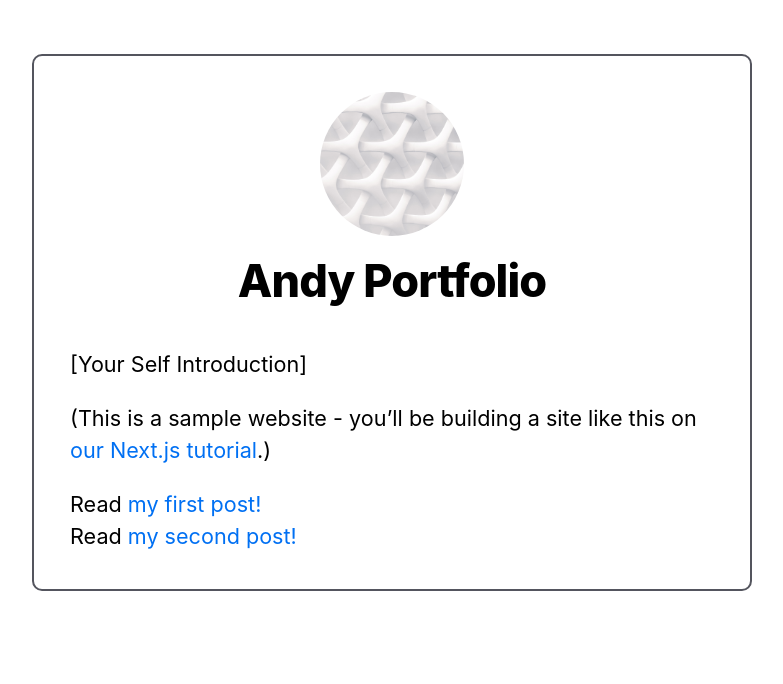
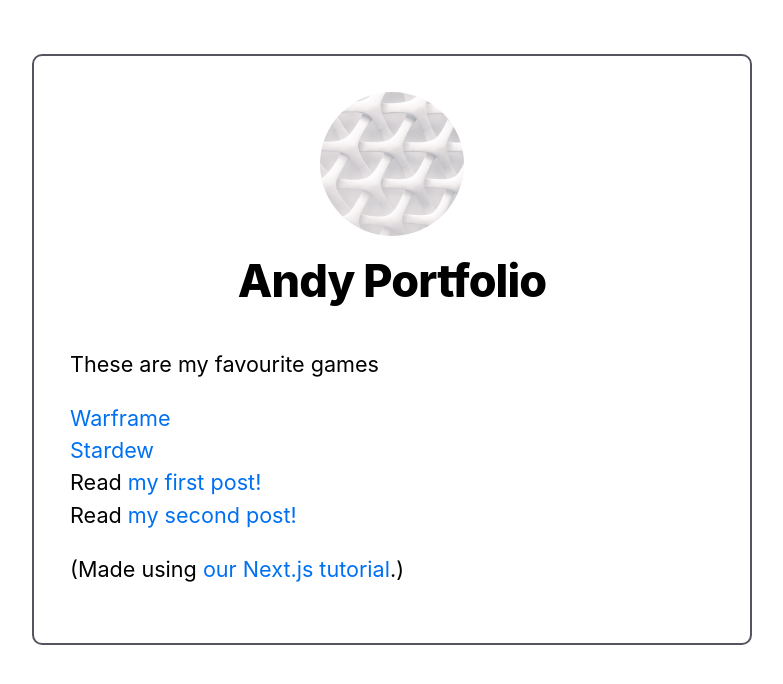
Before and after one commit to andy2029/andy-portfolio, a Next.js app: page / in a window 1280 px wide. Shown: the top 684 px of the page, without its empty margins (248-1031 px from the left). Built offline with nearby package versions, Linux system fonts and the light colour scheme.

Commit message:
added games

```diff
--- a/pages/index.js
+++ b/pages/index.js
@@ -9,17 +9,25 @@ export default function Home() {
         <title>{siteTitle}</title>
       </Head>
       <section className={utilStyles.headingMd}>
-        <p>[Your Self Introduction]</p>
-        <p>
-          (This is a sample website - you’ll be building a site like this on{' '}
-          <a href="https://nextjs.org/learn">our Next.js tutorial</a>.)
-        </p>
+        <p>These are my favourite games</p>
+        <div><a href="https://warframe.fandom.com/wiki/">Warframe</a>
+        </div>
+        <div>
+        <a href="https://stardewvalleywiki.com/Stardew_Valley_Wiki">Stardew</a>
+        </div>
+
+
         <div>
         Read <Link href="/posts/first-post"><a>my first post!</a></Link>
         </div>
         <div>
         Read <Link href="/posts/second-post"><a>my second post!</a></Link>
         </div>
+        <p>
+          (Made using{' '}
+          <a href="https://nextjs.org/learn">our Next.js tutorial</a>.)
+        </p>
+
       </section>
     </Layout>
   )
```
